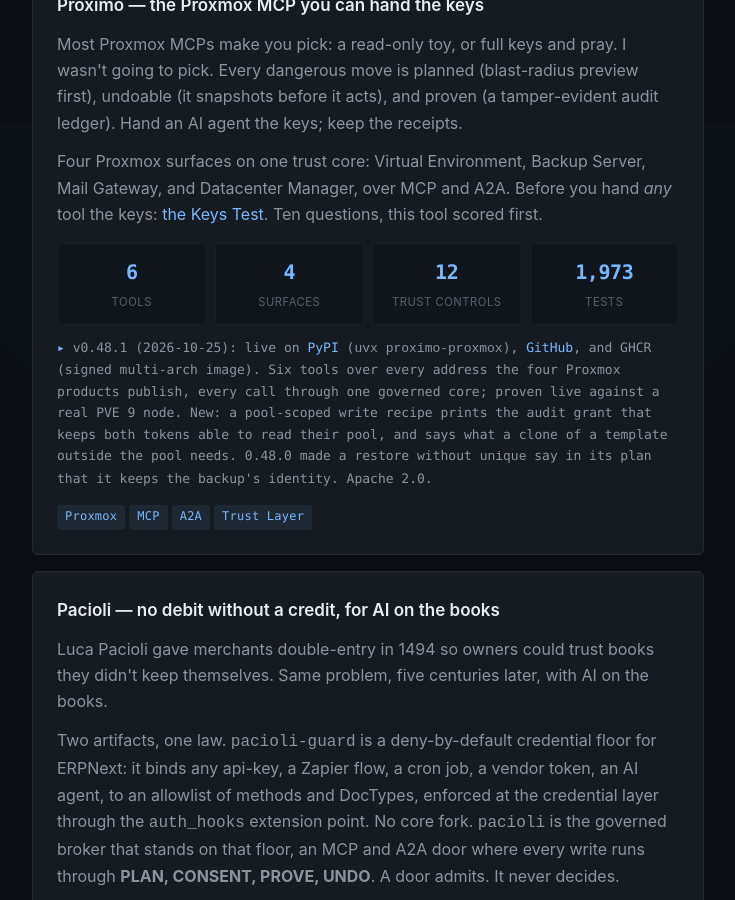
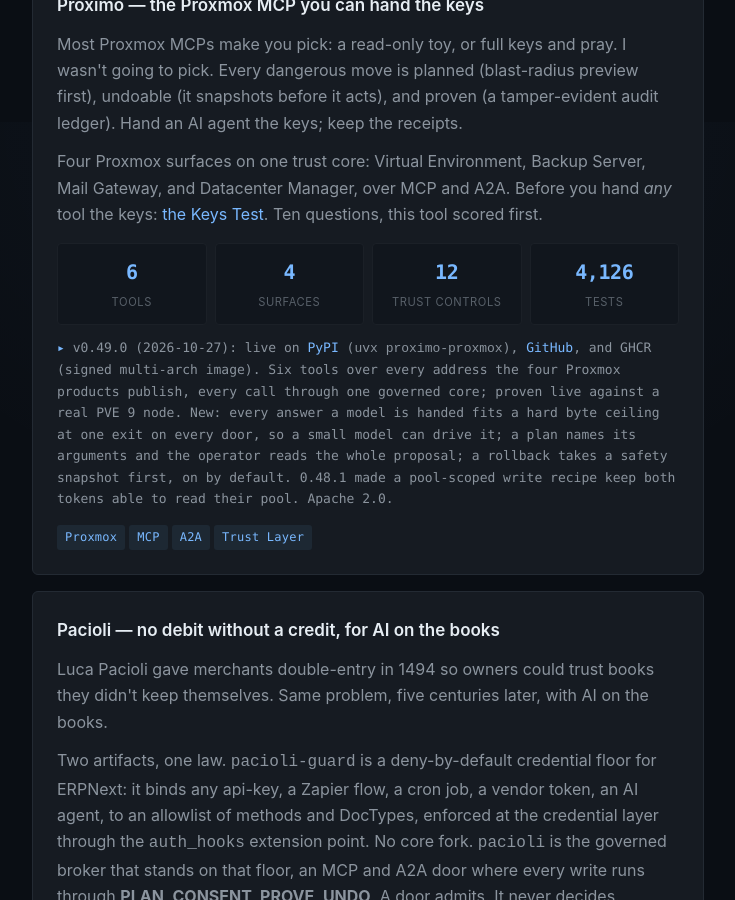
Before and after one commit to john-broadway/john-broadway.github.io, a Jekyll site: the page built from index.html, in a window 1280 px wide and 900 px high, scrolled down 1678 px. Shown: the whole window, without its empty margins (272-1007 px from the left). Built offline with Jekyll 4.4.1, drawn with Linux system fonts in a browser that asks for light colours.

Commit message:
proximo 0.49.0: the status line and the test count
Co-Authored-By: Claude Opus 5.5 <noreply@anthropic.com>

```diff
--- a/index.html
+++ b/index.html
@@ -49,9 +49,9 @@ description: Independent AI researcher and infrastructure architect. Sovereign A
       <div class="stat"><div class="num">6</div><div class="label">tools</div></div>
       <div class="stat"><div class="num">4</div><div class="label">surfaces</div></div>
       <div class="stat"><div class="num">12</div><div class="label">trust controls</div></div>
-      <div class="stat"><div class="num">1,973</div><div class="label">tests</div></div>
+      <div class="stat"><div class="num">4,126</div><div class="label">tests</div></div>
     </div>
-    <p class="status">v0.48.1 (2026-10-25): live on <a href="https://pypi.org/project/proximo-proxmox/">PyPI</a> (<code>uvx proximo-proxmox</code>), <a href="https://github.com/john-broadway/proximo">GitHub</a>, and GHCR (signed multi-arch image). Six tools over every address the four Proxmox products publish, every call through one governed core; proven live against a real PVE 9 node. New: a pool-scoped write recipe prints the audit grant that keeps both tokens able to read their pool, and says what a clone of a template outside the pool needs. 0.48.0 made a restore without <code>unique</code> say in its plan that it keeps the backup's identity. Apache 2.0.</p>
+    <p class="status">v0.49.0 (2026-10-27): live on <a href="https://pypi.org/project/proximo-proxmox/">PyPI</a> (<code>uvx proximo-proxmox</code>), <a href="https://github.com/john-broadway/proximo">GitHub</a>, and GHCR (signed multi-arch image). Six tools over every address the four Proxmox products publish, every call through one governed core; proven live against a real PVE 9 node. New: every answer a model is handed fits a hard byte ceiling at one exit on every door, so a small model can drive it; a plan names its arguments and the operator reads the whole proposal; a rollback takes a safety snapshot first, on by default. 0.48.1 made a pool-scoped write recipe keep both tokens able to read their pool. Apache 2.0.</p>
     <div class="tags"><span>Proxmox</span><span>MCP</span><span>A2A</span><span>Trust Layer</span></div>
   </article>
 
```
